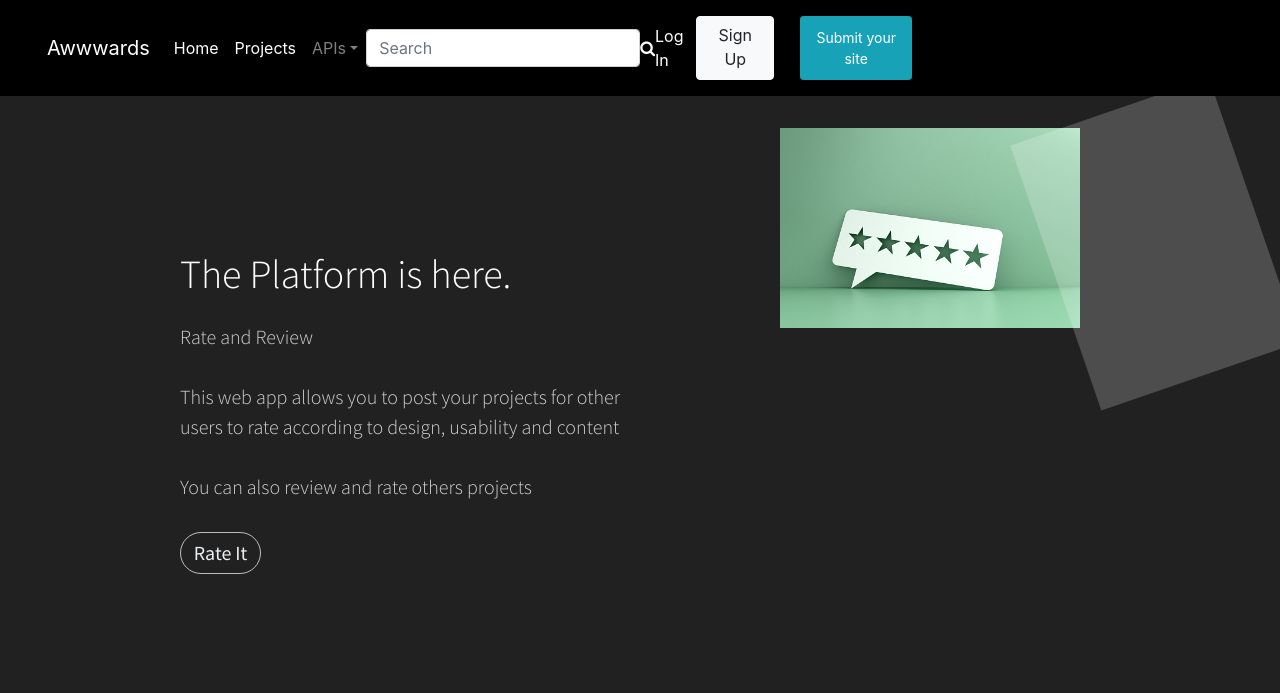
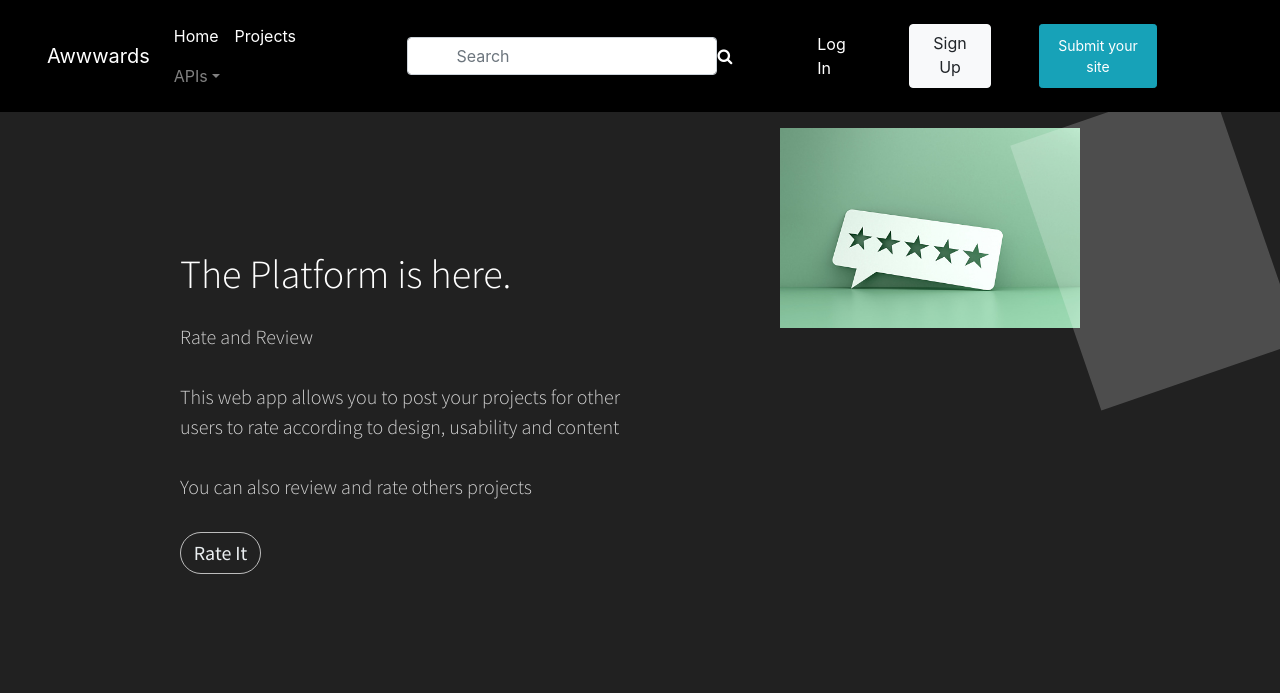
Before and after one commit to IanoSang/Rate-It, a Django app: page / in a window 1280 px wide. Shown: the top 693 px of the page. Run offline with Django 4.2, Linux system fonts and the light colour scheme; data that the repository does not hold is empty; some libraries are stand-ins or nearby versions.

Commit message:
feat: navbar- styles the navbar

```diff
--- a/app/templates/navbar.html
+++ b/app/templates/navbar.html
@@ -33,36 +33,34 @@
                             </li>
                         </ul>
 
-                        <form class="form-inline ms-auto" target="_self" method="get" action="{% url 'search' %}">
+                        <form class="form-inline pl-5" target="_self" method="get" action="{% url 'search' %}">
                             <div class="form-group">
                                 {% csrf_token %}
-                                <input class="form-control search-field" placeholder="Search" type="text" name="title" id="search-field">
+                                <input class="form-control search-field pl-5" placeholder="Search" type="text" name="title" id="search-field">
                                 <label for="search-field"><i class="fa fa-search"></i></label>
                             </div>
                         </form>
-                    <ul class="navbar-nav ms-auto">
+                    <ul class="navbar-nav ms-auto pl-5">
                          {% if user.is_authenticated%}
-                            <li class="nav-item dropdown">
+                            <li class="nav-item dropdown ms-auto ml-5">
                                 <a class="nav-link dropdown-toggle" id="navbarDropdownMenuLink" data-toggle="dropdown"
                                    aria-haspopup="true"
                                    aria-expanded="false">{{ user.username|title }} <img class="rounded-circle nav-img"
                                    src="{{ user.profile.profile_pic.url }}" alt="">
                                 </a>
-                                <div class="dropdown-menu dropdown-primary" aria-labelledby="navbarDropdownMenuLink">
+                                <div class="dropdown-menu dropdown-primary ms-auto" aria-labelledby="navbarDropdownMenuLink">
                                     <a class="dropdown-item text-center" href="{% url 'profile' user.username %}">Profile</a>
                                     <hr>
                                     <a class="dropdown-item text-center" href="{% url 'edit' user.username  %}"> Edit profile</a>
                                     <hr>
                                     <a href="{% url 'logout' %}" class="text-secondary text-center dropdown-item">Log Out</a>
-
-
                                 </div>
                             </li>
-                         {% else %}
-                            <span class="navbar-text"> <a href="{% url 'login' %}" class="login">Log In</a></span>
-                            <a class="btn btn-light action-button" role="button" href="{% url 'signup' %}">Sign Up</a>
-                        {% endif %}
-                            <button class="btn btn-info btn-sm pull-right sb" id="site" data-toggle="modal" data-target=".bd-example-modal-xl">
+                                 {% else %}
+                                    <span class="navbar-text ms-auto pl-5"> <a href="{% url 'login' %}" class="login">Log In</a></span>
+                                    <a class="btn btn-light action-button ml-5" role="button" href="{% url 'signup' %}">Sign Up</a>
+                                {% endif %}
+                            <button class="btn btn-info btn-sm pull-right ms-auto ml-5" id="site" data-toggle="modal" data-target=".bd-example-modal-xl">
                                 Submit your site
                             </button>
                     </ul>
--- a/app/templates/rate/home.html
+++ b/app/templates/rate/home.html
@@ -31,10 +31,10 @@
           <img src="{{ post.photo.url }}" alt="{{photo.title}}" />
         </div>
         <div class="card-body">
-          <span class="tag tag-purple">
+          <span class="text-center tag tag-purple">
               <a href="{% url 'project' post.title %}"> {{post.title|title}}</a>
           </span>
-          <h4 class="pull-right">
+          <h4 class="pull-right mt-2">
             <a class="btn btn-sm btn-outline-info float-right" href="{{ post.url }}" style=""> View</a>
           </h4>
           <p>
--- a/app/templates/rate/index.html
+++ b/app/templates/rate/index.html
@@ -42,11 +42,11 @@
           <img src="{{ post.photo.url }}" alt="{{photo.title}}" />
         </div>
         <div class="card-body">
-          <span class="tag tag-purple">
+          <span class="text-center tag tag-purple">
               <a href="{% url 'project' post.title %}"> {{post.title|title}}</a>
           </span>
-          <h4 class="align-right mt-2">
-            <a class="btn btn-sm btn-outline-info float-right" href="{{ post.url }}" style="">Live Link</a>
+          <h4 class="right mt-3">
+            <a class="btn btn-sm btn-outline-info float-right" href="{{ post.url }}">Live Link</a>
           </h4>
           <p>
             {{post.description}}
--- a/static/css/styles.css
+++ b/static/css/styles.css
@@ -10,10 +10,7 @@ html, body{
     background-color:black;
     color:black;
 }
-.sb{
-    margin-left: 10%;
 
-}
 body{
     background-color: #212121;
     color: white;
@@ -195,7 +192,6 @@ form{
   transition:background-color 0.25s;
   outline:none;
 }
-
 .header-blue .action-button:hover {
   color:#fff;
 }
@@ -206,7 +202,6 @@ form{
 
 .header-blue .navbar .form-inline .search-field {
   display:inline-block;
-  width:80%;
   background:none;
   border:none;
   border-bottom:1px solid transparent;
```
Also changed, not shown: app/templates/registration/signup.html (+4 -3 lines).
